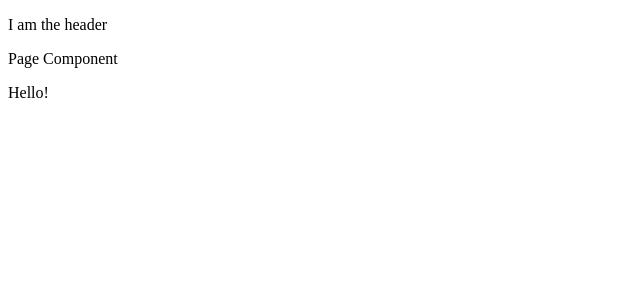
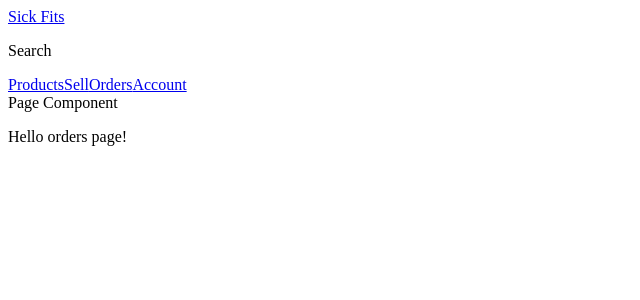
Before and after one commit to snyles/sadfood-react, a Next.js app in the folder frontend/: page /orders in a window 1280 px wide. Shown: the top 300 px of the page, without its empty margins (0-640 px from the left). Built offline with nearby package versions, Linux system fonts and the light colour scheme.

Commit message:
add nav component

```diff
--- a/frontend/components/Header.js
+++ b/frontend/components/Header.js
@@ -1,7 +1,16 @@
+import Link from 'next/link';
+import Nav from './Nav';
+
 export default function Header() {
   return (
     <header>
-      <p>I am the header</p>
+      <div className="bar">
+        <Link href="/">Sick Fits</Link>
+      </div>
+      <div className="sub-bar">
+        <p>Search</p>
+      </div>
+      <Nav />
     </header>
   );
 }
--- /dev/null
+++ b/frontend/components/Nav.js
@@ -0,0 +1,12 @@
+import Link from 'next/link';
+
+export default function Nav() {
+  return (
+    <nav>
+      <Link href="/products">Products</Link>
+      <Link href="/sell">Sell</Link>
+      <Link href="/orders">Orders</Link>
+      <Link href="/account">Account</Link>
+    </nav>
+  );
+}
--- a/frontend/pages/orders.js
+++ b/frontend/pages/orders.js
@@ -1,7 +1,7 @@
 export default function OrderPage() {
   return (
     <div>
-      <p>Hello!</p>
+      <p>Hello orders page!</p>
     </div>
   );
 }
--- a/frontend/pages/products.js
+++ b/frontend/pages/products.js
@@ -1,7 +1,3 @@
 export default function ProductsPage() {
-  return (
-    <Page>
-      <p>Products!</p>
-    </Page>
-  );
+  return <p>Products!</p>;
 }
```
